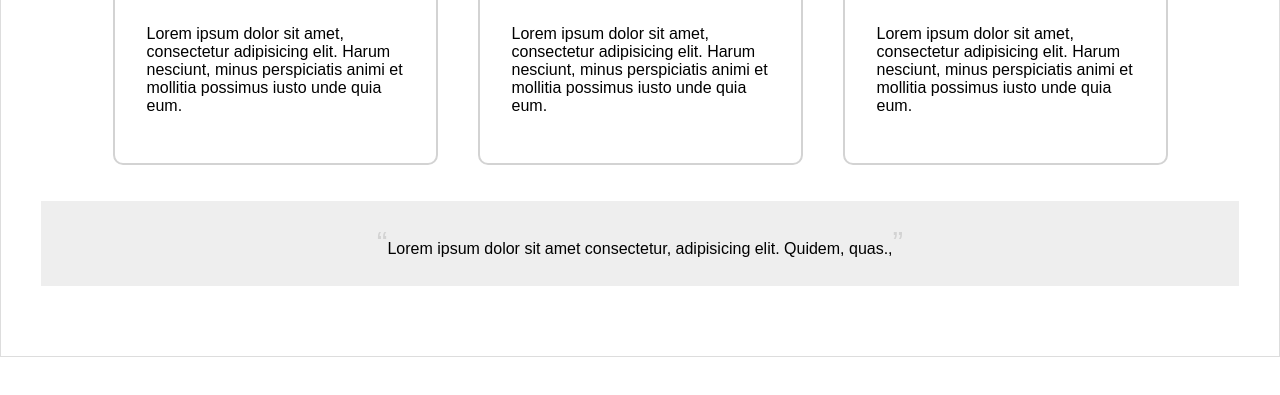
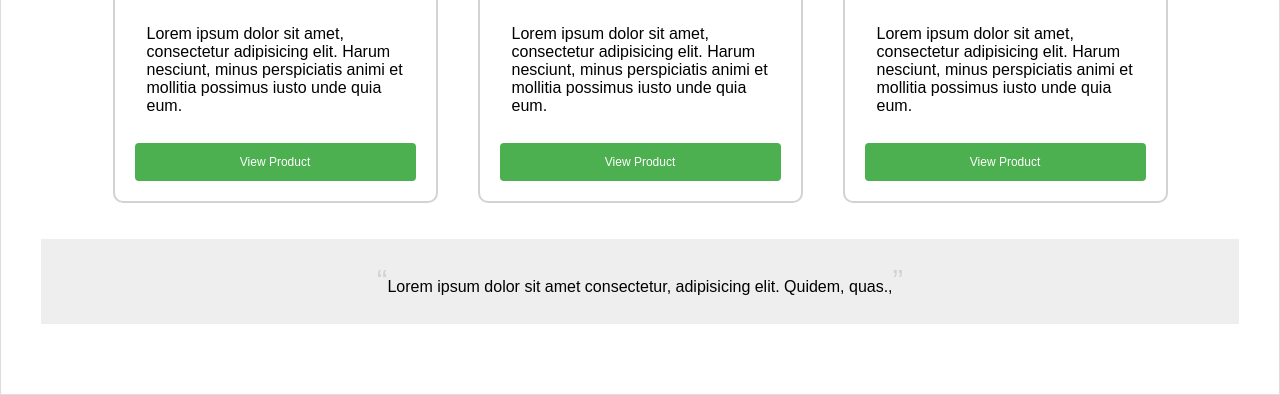
Before and after one commit to sahil-codee/mindstreet-website, a plain HTML site: page index.html in a window 1280 px wide. Shown: the part 1254-1649 px from the top of the page. Before the commit the page ends 1611 px from the top, so only its background shows below. Drawn offline with Linux system fonts and the light colour scheme.

Commit message:
create buttons for product cards

```diff
--- a/index.html
+++ b/index.html
@@ -78,6 +78,7 @@
                 <h4>Proect #1</h4>
                 <p>Lorem ipsum dolor sit amet, consectetur adipisicing elit. Harum nesciunt, minus perspiciatis animi et
                     mollitia possimus iusto unde quia eum.</p>
+                <button>View Product</button>
             </div>
             <div class="project">
                 <img src="https://img.freepik.com/free-photo/3d-rendering-emotions_23-2149081943.jpg?w=300&t=st=1679310604~exp=1679311204~hmac=c23f9dea34ceef5d70fcc906a8914cce649bb35a5ce32e7ba50b00fe37ff141c"
@@ -85,6 +86,8 @@
                 <h4>Proect #1</h4>
                 <p>Lorem ipsum dolor sit amet, consectetur adipisicing elit. Harum nesciunt, minus perspiciatis animi et
                     mollitia possimus iusto unde quia eum.</p>
+                <button>View Product</button>
+
             </div>
             <div class="project">
                 <img src="https://img.freepik.com/free-photo/3d-rendering-emotions_23-2149081927.jpg?w=300&t=st=1679310737~exp=1679311337~hmac=04bee2413b9d99d49d396c20d3b10971b37ec1236de1c0bbb603b8b4f6633d9c"
@@ -92,6 +95,8 @@
                 <h4>Proect #1</h4>
                 <p>Lorem ipsum dolor sit amet, consectetur adipisicing elit. Harum nesciunt, minus perspiciatis animi et
                     mollitia possimus iusto unde quia eum.</p>
+                <button>View Product</button>
+
             </div>
         </div>
         <blockquote class="quote">Lorem ipsum dolor sit amet consectetur, adipisicing elit. Quidem, quas.,</blockquote>
--- a/styles.css
+++ b/styles.css
@@ -200,6 +200,18 @@ h3.title {
   transform: scale(95%);
   opacity: 0.5;
 }
+.project button {
+  background-color: #4caf50;
+  color: white;
+  padding: 12px 20px;
+  border: none;
+  width: 100%;
+  border-radius: 4px;
+  font-size: 12px;
+}
+.project button:hover {
+  background-color: #45a049;
+}
 .footer {
   position: fixed;
   left: 0;
```
